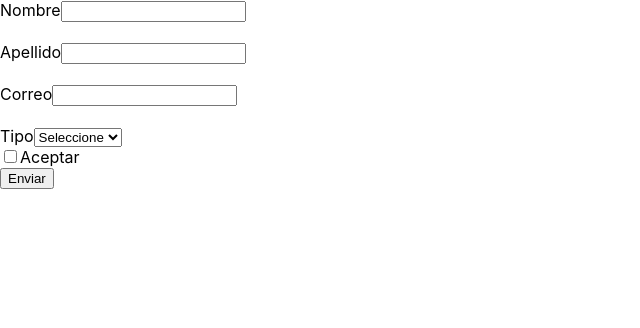
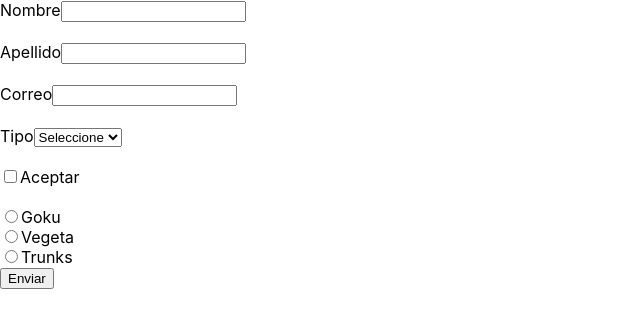
Before and after one commit to oscardenas17/formikReact, a React (Create React App) app: page / in a window 1280 px wide. Shown: the top 328 px of the page, without its empty margins (0-640 px from the left). Built offline with nearby package versions, Linux system fonts and the light colour scheme.

Commit message:
Custom radio

```diff
--- a/src/App.js
+++ b/src/App.js
@@ -2,6 +2,7 @@
 import { Formik, Form, Field, ErrorMessage } from "formik";
 import TextInput from "./components/TextInput";
 import Checkbox from "./components/Checkbox";
+import Radio from "./components/Radio";
 import Select from "./components/Select";
 
 const validate = (values) => {
@@ -19,13 +20,17 @@ const validate = (values) => {
     errors.lastname = "El apellido no puede ser menor a 5 letras";
   }
 
+  if (!values.radio) {
+    errors.radio = "Requerido";
+  }
+
   return errors;
 };
 
 function App() {
   return (
     <Formik
-      initialValues={{ name: '', lastname: "", email: '', tipo:'' }}
+      initialValues={{ name: '', lastname: "", email: '', tipo:'' , radio:''}}
       validate={validate}
       onSubmit={(values) => console.log(values)}
     >
@@ -43,7 +48,14 @@ function App() {
           <option value="luffy">Luffy</option>
           <option value="zoro">Zoro</option>
          </Select>
+         <br />
         <Checkbox name="accept">Aceptar</Checkbox>
+        <br />
+        <Radio name="radio" value="Goku" label="Goku" />
+        <Radio name="radio" value="Vegeta" label="Vegeta"/>
+        <Radio name="radio" value="Trunks" label="Trunks"/>
+
+        <ErrorMessage name="radio"/>
 
         <button type="submit">Enviar</button>
 
--- a/src/components/Checkbox.js
+++ b/src/components/Checkbox.js
@@ -2,7 +2,7 @@ import { useField } from "formik";
 
 const Checkbox = ( {children, ...props}) =>{
     const [field, meta] = useField( {...props, type: 'checkbox'} )
-    console.log(field)
+    // console.log(field)
     return(
         <div>
             <label >
--- /dev/null
+++ b/src/components/Radio.js
@@ -0,0 +1,16 @@
+import { useField } from "formik";
+
+const Radio = ( {label, ...props} ) =>{
+    const [field] = useField( {...props, type:"radio"} )
+    // console.log(field)
+    return(
+        <div>
+            <label htmlFor="">
+                <input type="radio" {...field} {...props} />
+                {label}
+            </label>
+        </div>
+    )
+}
+
+export default Radio
--- a/src/components/Select.js
+++ b/src/components/Select.js
@@ -2,7 +2,7 @@ import { useField } from "formik";
 
 const Select  = ( {label, ...props} ) =>{
     const [field,meta] = useField(props)
-    console.log(field)
+    // console.log(field)
     return(
         <div>
             <label>{label}</label>
--- a/src/components/TextInput.js
+++ b/src/components/TextInput.js
@@ -3,7 +3,7 @@ import { useField } from "formik"
 const TextInput = (  {label, ...props} )  => {
     const [field, meta] = useField(props)
 
-    console.log({field,meta})
+    // console.log({field,meta})
 
     return(
         <div>
```
